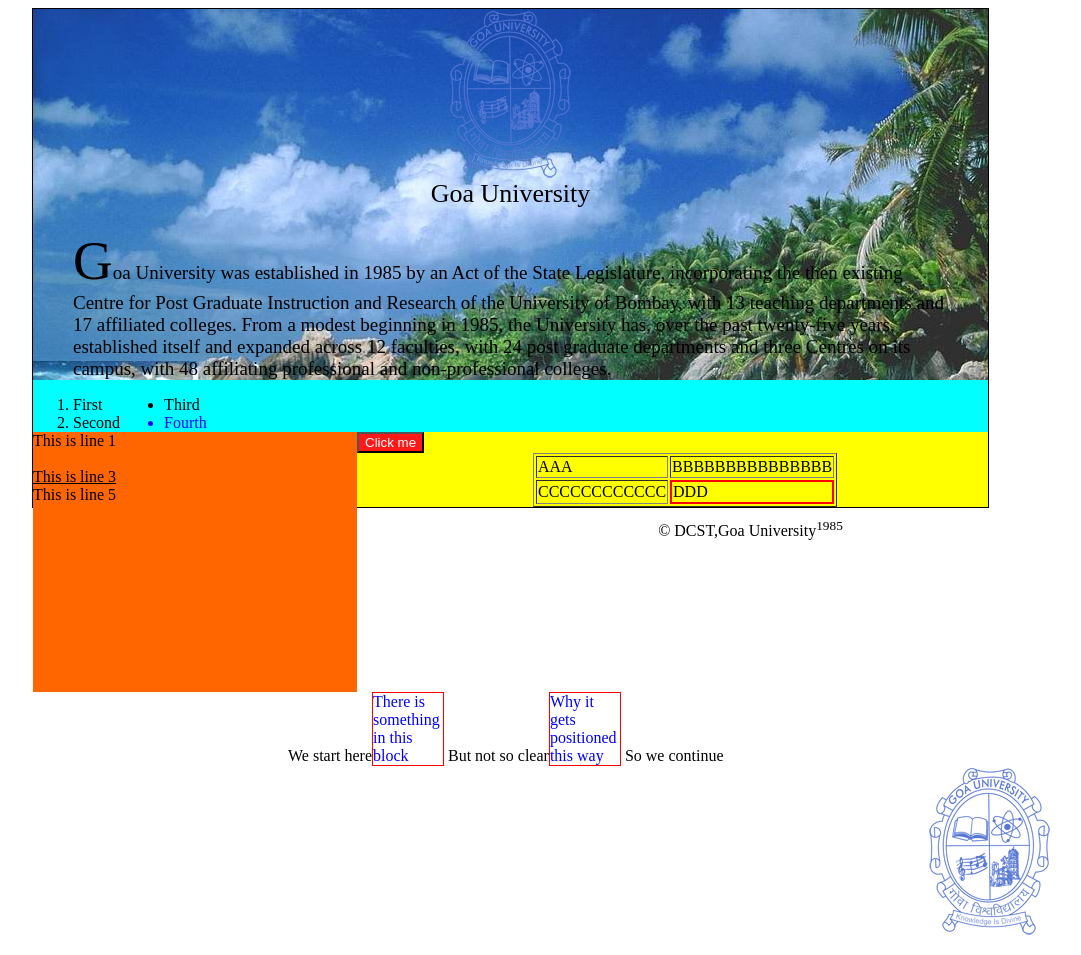
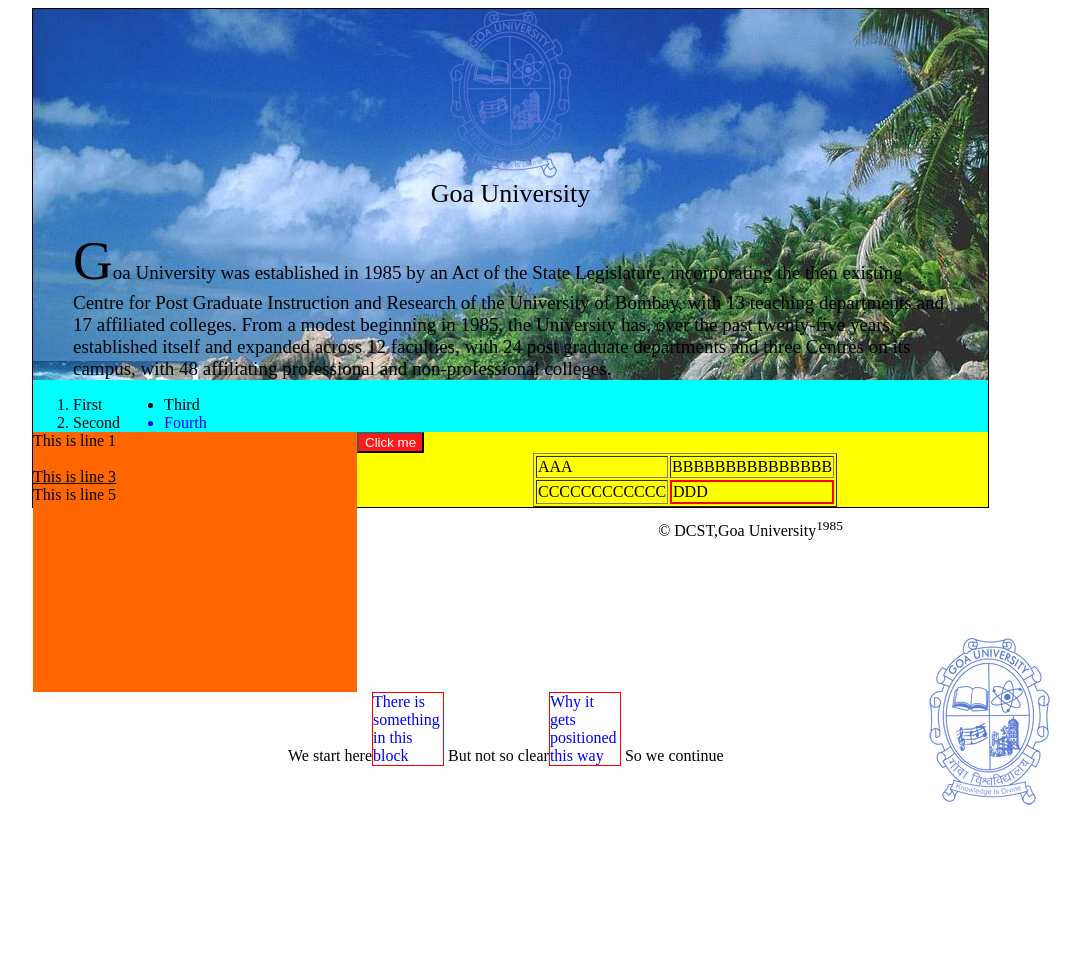
Before and after one commit to Tanvibhave/1807_web_assignment, a plain HTML site: page 09_Assignment/1807.html in a window 1280 px wide. Shown: the whole page, without its empty margins (128-1209 px from the left). Drawn offline with Linux system fonts and the light colour scheme.

Commit message:
Update 1807.html

```diff
--- a/09_Assignment/1807.html
+++ b/09_Assignment/1807.html
@@ -97,7 +97,7 @@
 	{
 
 		margin-left:640px;
-		margin-bottom:100px;
+		margin-top:-130px;
 
 	}
 
```
